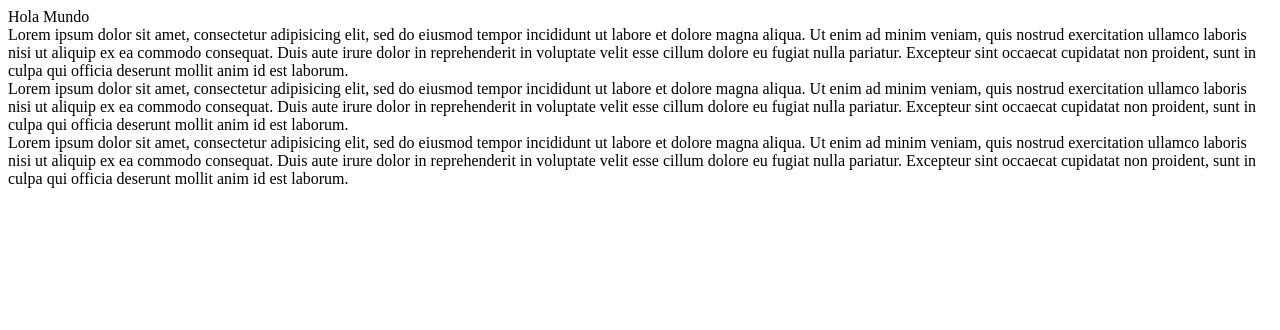
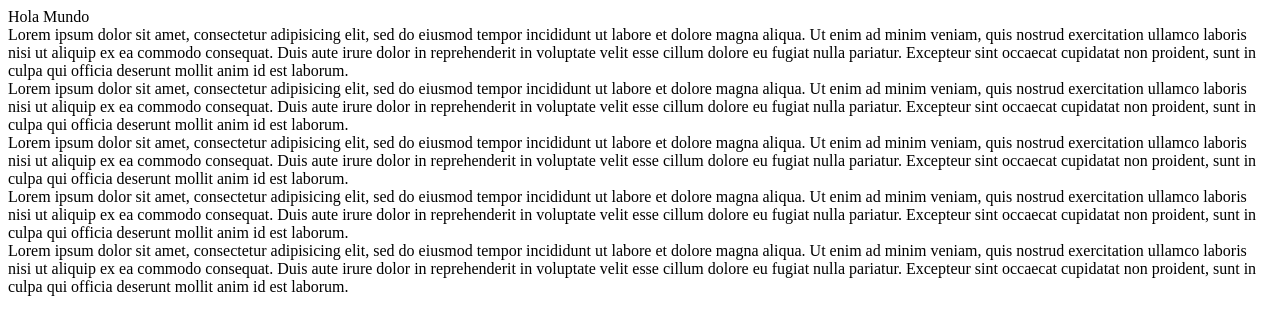
Before and after one commit to Anny-Garay/ismem, a plain HTML site: page index.html in a window 1280 px wide. Drawn offline with Linux system fonts and the light colour scheme.

Commit message:
nuevo archivo index

```diff
--- a/index.html
+++ b/index.html
@@ -25,3 +25,19 @@
 	cillum dolore eu fugiat nulla pariatur. Excepteur sint occaecat cupidatat non
 	proident, sunt in culpa qui officia deserunt mollit anim id est laborum.
 </div>
+<div>
+	Lorem ipsum dolor sit amet, consectetur adipisicing elit, sed do eiusmod
+	tempor incididunt ut labore et dolore magna aliqua. Ut enim ad minim veniam,
+	quis nostrud exercitation ullamco laboris nisi ut aliquip ex ea commodo
+	consequat. Duis aute irure dolor in reprehenderit in voluptate velit esse
+	cillum dolore eu fugiat nulla pariatur. Excepteur sint occaecat cupidatat non
+	proident, sunt in culpa qui officia deserunt mollit anim id est laborum.
+</div>
+<div>
+	Lorem ipsum dolor sit amet, consectetur adipisicing elit, sed do eiusmod
+	tempor incididunt ut labore et dolore magna aliqua. Ut enim ad minim veniam,
+	quis nostrud exercitation ullamco laboris nisi ut aliquip ex ea commodo
+	consequat. Duis aute irure dolor in reprehenderit in voluptate velit esse
+	cillum dolore eu fugiat nulla pariatur. Excepteur sint occaecat cupidatat non
+	proident, sunt in culpa qui officia deserunt mollit anim id est laborum.
+</div>
```
